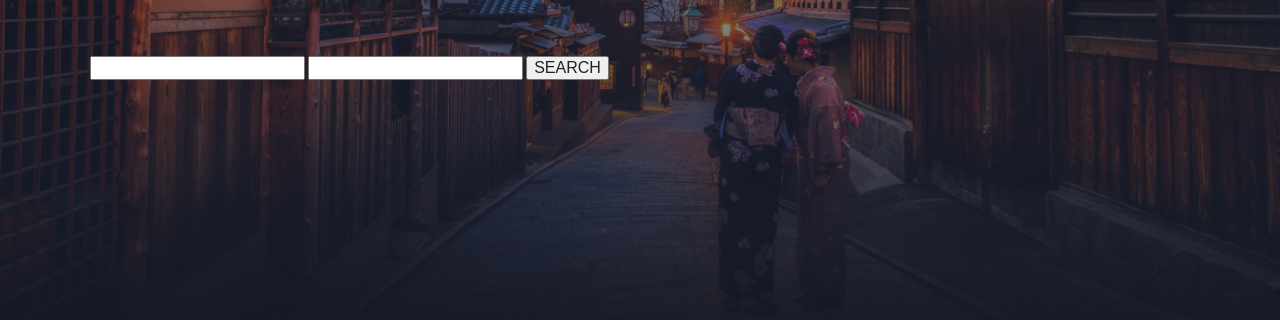
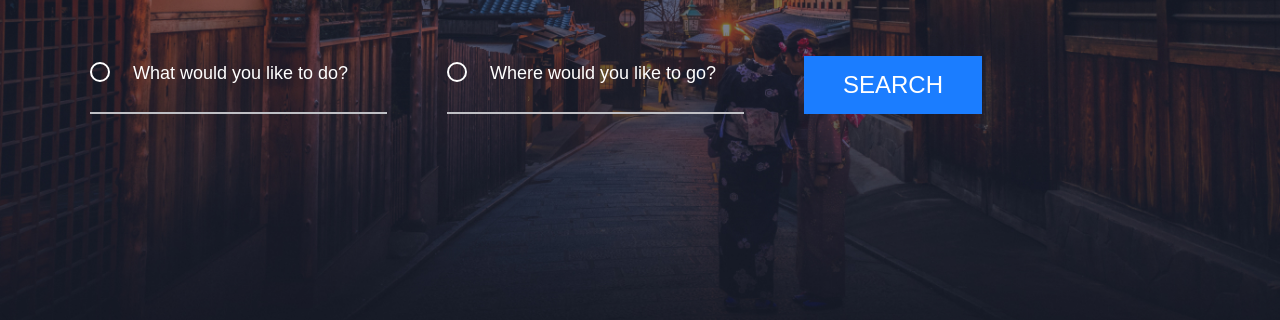
Before and after one commit to KseniiMarkova/Travel, a plain HTML site: page index.html in a window 1280 px wide. Shown: the part 480-800 px from the top of the page. Drawn offline with Linux system fonts and the light colour scheme.

Commit message:
Add the page search style and circle-icon.svg

```diff
--- a/css/style.css
+++ b/css/style.css
@@ -455,7 +455,7 @@ body{
 
 /*Intro style start*/
 .intro{
-    height: 100vh; /*высота = 100% высоты экрана*/
+    min-height: 100vh; /*высота = 100% высоты экрана, для последующей адаптивности*/
     background: url(../img/intro-bg.jpg), no-repeat center; /*не будет повторяться и по центру*/
     background-size: cover; /*картинка будет покрывать блок при любых его размерах*/
     padding-top: 263px;
@@ -476,4 +476,44 @@ body{
     margin-bottom: 59px;
 }
 
+.search-form__info{
+    display: flex;
+    flex-wrap: wrap;
+}
+
+.search-form__field{
+    width: 297px;
+    /*background-color: transparent; - обнуление background-color, при этом можно передавать сразу в background*/
+    background: transparent url(../img/svg/circle-icon.svg) no-repeat left 6px;
+    background-size: 20px;
+    border: 0;
+    border-bottom: 2px solid #BFC0C5;
+    margin-right: 60px; /*отступы между элементами*/
+    padding-left: 43px;
+    padding-bottom: 22px;
+    font-weight: 500;
+    font-size: 18px;
+    color: white;
+}
+
+.search-form__field::placeholder{
+    font-weight: 500;
+    font-size: 18px;
+    color: white;
+}
+
+.search-form__submite{
+    padding: 15px 39px;
+    text-transform: uppercase;/*текст заглавными буквами*/
+    font-weight: 500;
+    font-size: 24px;
+    color: white;
+    background: #1B7DFF;
+    border: 0;
+}
+
+/*эффекты для кнопки*/
+.search-form__submite:hover, .search-form__submite:focus, .search-form__submite:active{
+    background: #0b73f1;
+}
 /*Intro style end*/
--- a/index.html
+++ b/index.html
@@ -49,9 +49,9 @@
                 <form class="search-form">
                     <fieldset class="search-form__wrap"> <!--для группировки элементов формы input-ов-->
                         <p class="search-form__info">
-                            <input type="text" class="search-form__field">
-                            <input type="text" class="search-form__field">
-                            <button type="submit" class="search-form__submite">SEARCH</button>
+                            <input type="text" name="user-like-to-do" class="search-form__field" placeholder="What would you like to do?">
+                            <input type="text" name="user-like-to-go" class="search-form__field" placeholder="Where would you like to go?">
+                            <button type="submit" class="search-form__submite">search</button>
                         </p>
                     </fieldset>
                 </form>
```
Also changed, not shown: img/svg/circle-icon.svg (added).
